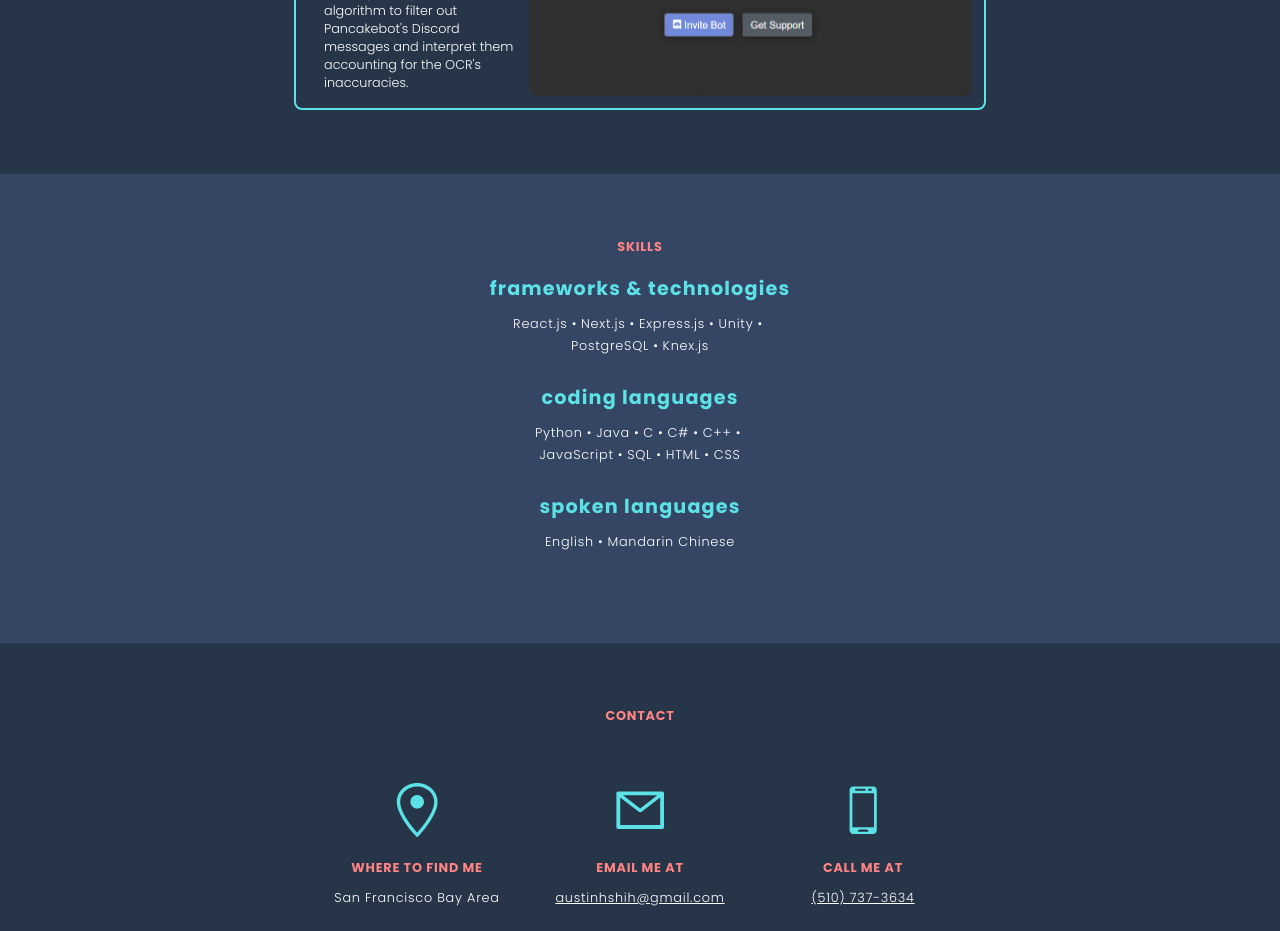
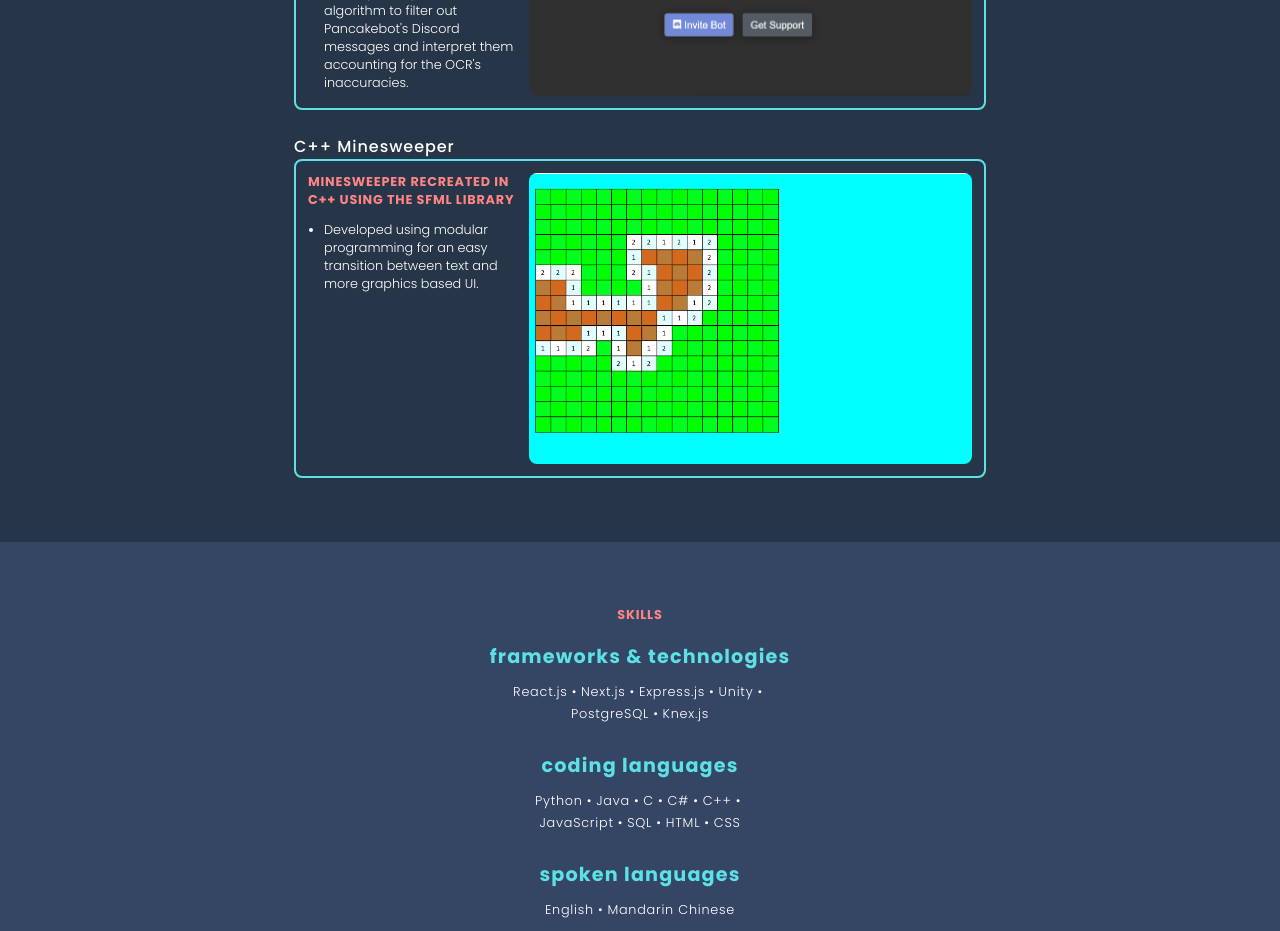
Before and after one commit to Austin2Shih/austinhshih.com, a React (Create React App) app in the folder austinhshih/: page / in a window 1280 px wide. Shown: the part 3740-4671 px from the top of the page. Built offline with nearby package versions, Linux system fonts and the light colour scheme.

Commit message:
added minesweeper project

```diff
--- a/austinhshih/src/data/portfolio-data.js
+++ b/austinhshih/src/data/portfolio-data.js
@@ -36,6 +36,16 @@ const portfolioData = [
         projectLink: 'https://github.com/Austin2Shih/Pancakebot-bot',
 
     },
+    {
+        title: 'C++ Minesweeper',
+        shortDesc: 'Minesweeper recreated in C++ using the SFML library',
+        points: [
+            "Developed using modular programming for an easy transition between text and more graphics based UI.",
+        ],
+        imageFileName: 'minesweeper-image.png',
+        projectLink: 'https://github.com/liandy1028/Hoffman-Minesweeper',
+
+    },
 ]
 
 export default portfolioData
```
Also changed, not shown: austinhshih/src/media/portfolio/minesweeper-image.png (added).
